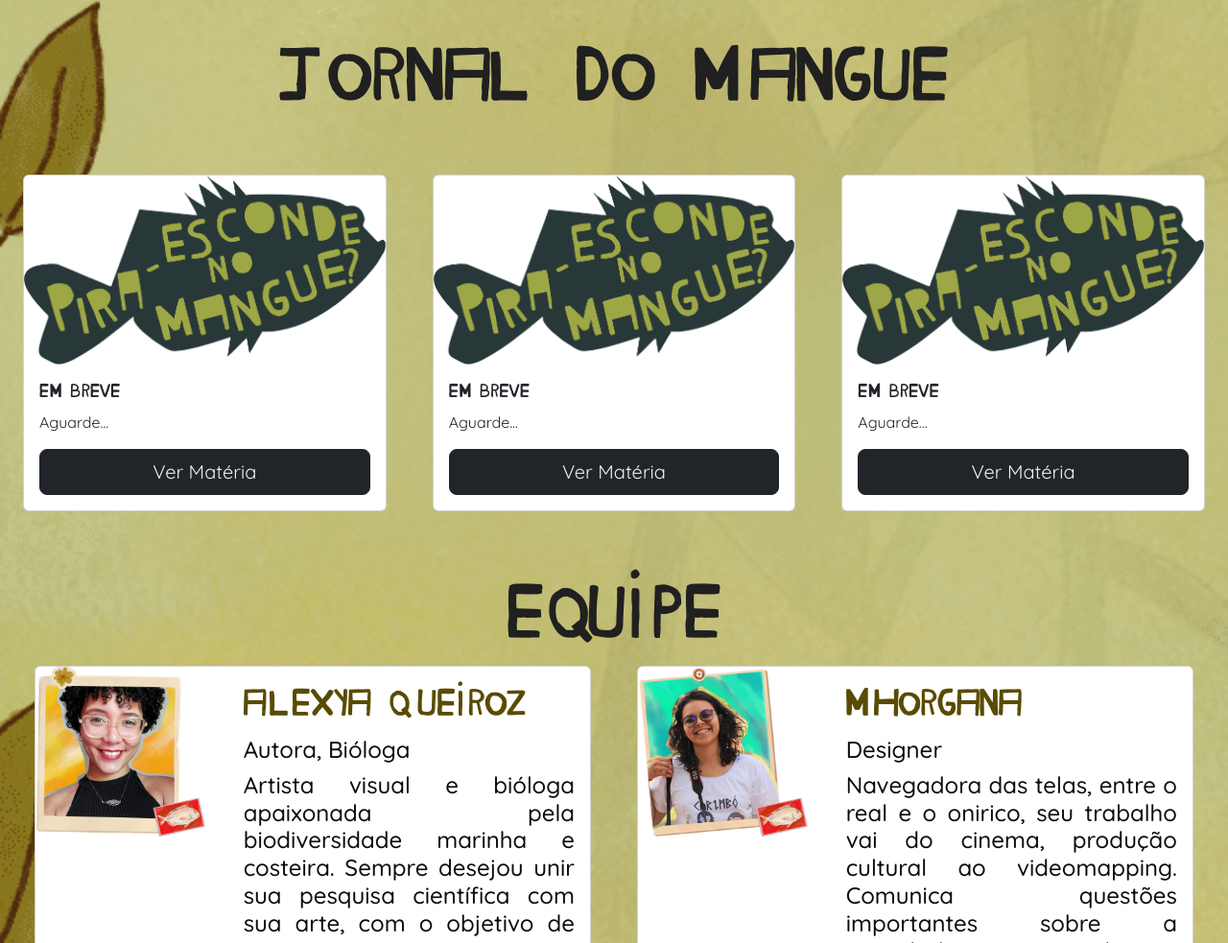
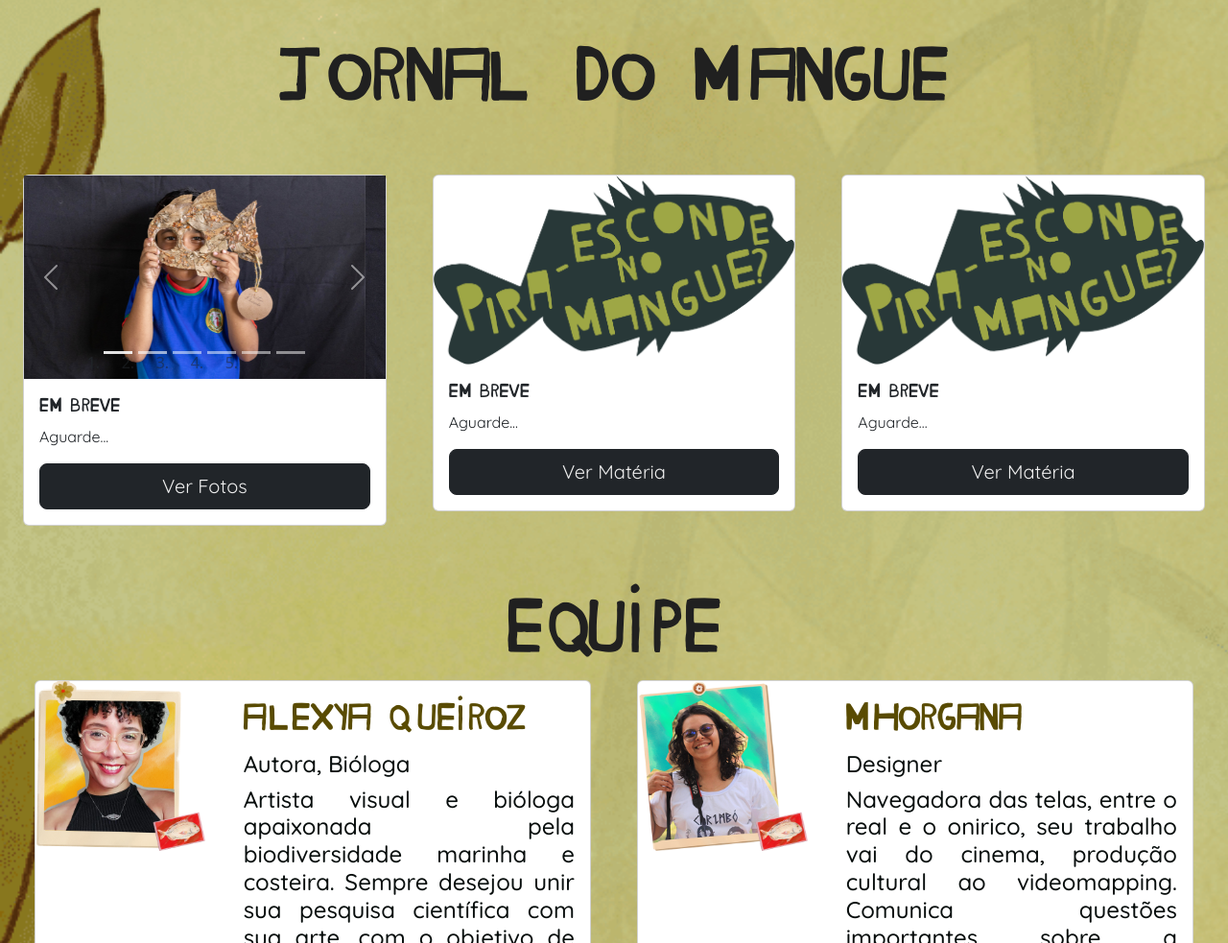
Before and after one commit to timbiro/timbiro.github.io, a plain HTML site: page docs/index.html in a window 1280 px wide. Shown: the part 2040-3023 px from the top of the page at 96% size. Drawn offline with nearby package versions, Linux system fonts and the light colour scheme.

Commit message:
Add files via upload

```diff
--- a/docs/index.html
+++ b/docs/index.html
@@ -144,12 +144,53 @@
 
             <div class="col g-5">
                 <div class="card">
-                    <img src="assets/01.png" class="card-img-top" alt="...">
+                    <div id="carouselExampleIndicators" class="carousel slide" data-bs-ride="carousel">
+                        <!-- Indicadores de quantas fotos existem no carrossel -->
+                        <ol class="carousel-indicators">
+                            <li data-bs-target="#carouselExampleIndicators" data-bs-slide-to="0" class="active"></li>
+                            <li data-bs-target="#carouselExampleIndicators" data-bs-slide-to="1"></li>
+                            <li data-bs-target="#carouselExampleIndicators" data-bs-slide-to="2"></li>
+                            <li data-bs-target="#carouselExampleIndicators" data-bs-slide-to="3"></li>
+                            <li data-bs-target="#carouselExampleIndicators" data-bs-slide-to="4"></li>
+                            <li data-bs-target="#carouselExampleIndicators" data-bs-slide-to="5"></li>
+                        </ol>
+                        <!-- Imagens do carrossel -->
+                        <div class="carousel-inner">
+                            <div class="carousel-item active">
+                                <img src="assets/materia1/1.png" class="d-block w-100" alt="Foto 1">
+                            </div>
+                            <div class="carousel-item">
+                                <img src="assets/materia1/2.png" class="d-block w-100" alt="Foto 2">
+                            </div>
+                            <div class="carousel-item">
+                                <img src="assets/materia1/3.png" class="d-block w-100" alt="Foto 3">
+                            </div>
+                            <div class="carousel-item">
+                                <img src="assets/materia1/4.png" class="d-block w-100" alt="Foto 3">
+                            </div>
+                            <div class="carousel-item">
+                                <img src="assets/materia1/5.png" class="d-block w-100" alt="Foto 3">
+                            </div>
+                            <div class="carousel-item">
+                                <img src="assets/materia1/6.png" class="d-block w-100" alt="Foto 3">
+                            </div>
+                        </div>
+                        <!-- Botões para avançar e voltar no carrossel -->
+                        <button class="carousel-control-prev" type="button" data-bs-target="#carouselExampleIndicators" data-bs-slide="prev">
+                            <span class="carousel-control-prev-icon" aria-hidden="true"></span>
+                            <span class="visually-hidden">Anterior</span>
+                        </button>
+                        <button class="carousel-control-next" type="button" data-bs-target="#carouselExampleIndicators" data-bs-slide="next">
+                            <span class="carousel-control-next-icon" aria-hidden="true"></span>
+                            <span class="visually-hidden">Próxima</span>
+                        </button>
+                    </div>
+
+                    <!-- Conteúdo da Card abaixo do carrossel -->
                     <div class="card-body">
                         <h5 class="card-title" style="font-family: MilhoCozido;">Em Breve</h5>
                         <p class="card-text" style="font-family: Quicksand;">Aguarde...</p>
-                        <button type="button" class="btn btn-dark btn-lg w-100" style="font-family: Quicksand; color: #EEEEEE;">Ver Matéria</button>
-                        <!--<a href="#" class="btn btn-dark btn-lg w-100" style="font-family: Quicksand; color: #EEEEEE;">Ver Matéria</a>-->
+                        <a role="button" class="btn btn-dark btn-lg w-100" style="font-family: Quicksand; color: #EEEEEE;" href="https://drive.google.com/drive/folders/1fX7_MUjU5ehF30wHN4-WiwLmPSf36Gk-" target="_blank">Ver Fotos</a>
                     </div>
                 </div>
             </div>
```
Also changed, not shown: docs/assets/materia1/1.png (added), docs/assets/materia1/2.png (added), docs/assets/materia1/3.png (added), docs/assets/materia1/4.png (added), docs/assets/materia1/5.png (added), docs/assets/materia1/6.png (added), docs/assets/materia1/7.png (added).
